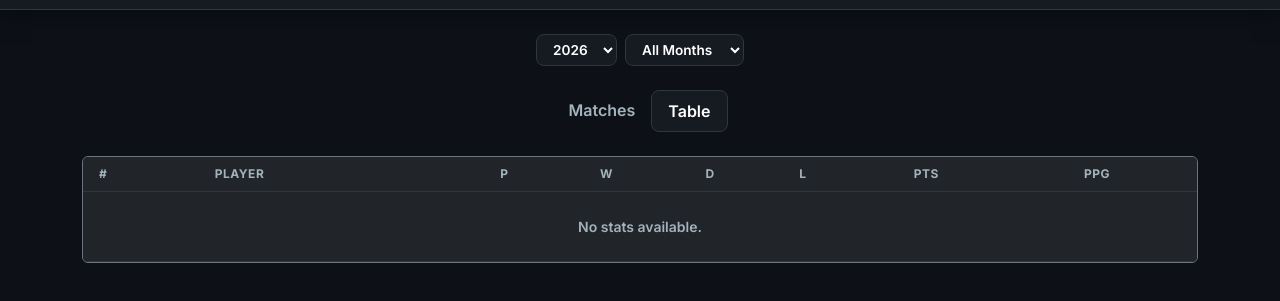
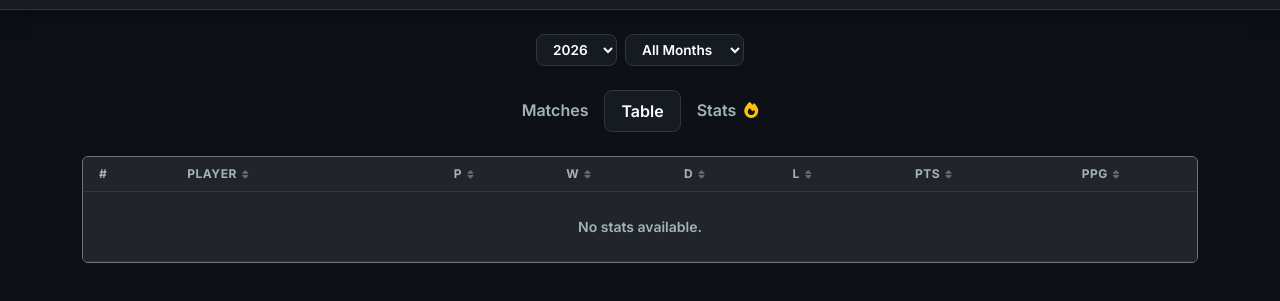
Before and after one commit to ccaannozturk/elderlysupport, a plain HTML site: page index.html in a window 1280 px wide. Both pictures are taken after a click on the tab "Table". Shown: the part 63-364 px from the top of the page. Drawn offline with nearby package versions, Linux system fonts and the light colour scheme; no server answers.

Commit message:
V15
V15. Data Analytics Update

```diff
--- a/index.html
+++ b/index.html
@@ -17,10 +17,9 @@
             --border: #30363d;
             --accent: #2f81f7;
             --accent-red: #fa7970;
-            /* FIX 3: Daha parlak sari */
             --accent-yellow: #ffea00;
         }
-        body { font-family: 'Inter', sans-serif; background-color: var(--bg-body); color: vareebu(--text-main); padding-bottom: 80px; }
+        body { font-family: 'Inter', sans-serif; background-color: var(--bg-body); color: var(--text-main); padding-bottom: 80px; }
 
         .text-muted { color: var(--text-muted) !important; }
         .text-white { color: #ffffff !important; }
@@ -64,8 +63,6 @@
         .tourn-row:last-child { border: none; }
         .rank-badge { width: 20px; height: 20px; display: inline-flex; align-items: center; justify-content: center; border-radius: 4px; font-size: 0.7rem; font-weight: bold; margin-right: 10px; background: #333; color: white; }
         .rank-1 { background: var(--accent-yellow); color: black; }
-        .tourn-scores { font-size: 0.75rem; color: var(--text-muted); margin-top: 10px; padding-top: 8px; border-top: 1px solid var(--border); display: flex; flex-wrap: wrap; gap: 8px; justify-content: center;}
-        .score-pill { background: #010409; padding: 2px 8px; border-radius: 4px; border: 1px solid #30363d; font-family: monospace; letter-spacing: 1px; color: #e6edf3; }
 
         /* ADMIN & UTILS */
         .admin-actions { background: rgba(30, 41, 59, 0.5); padding: 10px 16px; text-align: right; border-top: 1px solid var(--border); }
@@ -74,7 +71,6 @@
         .btn-outline-secondary:hover { background-color: var(--border); color: white; }
 
         #loadingOverlay { position: fixed; top:0; left:0; width:100%; height:100%; background:rgba(0,0,0,0.95); z-index:9999; display: flex; align-items: center; justify-content: center; }
-        #shareCanvas { display: none; }
         .dot { width: 8px; height: 8px; border-radius: 50%; display: inline-block; }
         .bg-y { background: var(--accent-yellow); } .bg-b { background: var(--accent); } .bg-r { background: var(--accent-red); }
         .color-opt { display: none; }
@@ -84,14 +80,16 @@
         .player-tag i { margin-left: 6px; color: #fa7970; cursor: pointer; }
 
         /* Table & Modal */
-        .table-dark-custom th { font-size: 0.75rem; color: var(--text-muted); text-transform: uppercase; font-weight: 700; border-bottom-color: var(--border); letter-spacing: 0.5px; }
+        .table-dark-custom th { font-size: 0.75rem; color: var(--text-muted); text-transform: uppercase; font-weight: 700; border-bottom-color: var(--border); letter-spacing: 0.5px; cursor: pointer; user-select: none; }
+        .table-dark-custom th:hover { color: white; }
         .table-dark-custom td { vertical-align: middle; padding: 14px 10px; border-bottom-color: var(--border); font-weight: 600; color: var(--text-main); }
         .rank-circle { width: 24px; height: 24px; background: var(--bg-body); border: 1px solid var(--border); color: var(--text-muted); border-radius: 50%; display: flex; align-items: center; justify-content: center; font-size: 0.7rem; font-weight: 700; }
         .r-1 { background: var(--accent-yellow); color: #000; border: none; }
         .modal-content { background-color: var(--bg-card); border-color: var(--border); color: var(--text-main); }
         .modal-header, .modal-footer { border-color: var(--border); }
         .btn-close { filter: invert(1); opacity: 0.8; }
-        .icon-form { width: 24px; height: 24px; display: inline-flex; align-items: center; justify-content: center; font-size: 1rem; }
+
+        .sort-icon { font-size: 0.6rem; opacity: 0.5; margin-left: 2px; }
     </style>
 </head>
 <body>
@@ -120,6 +118,7 @@
         <ul class="nav nav-pills justify-content-center" id="myTab" role="tablist">
             <li class="nav-item"><button class="nav-link active" data-bs-toggle="tab" data-bs-target="#matches">Matches</button></li>
             <li class="nav-item"><button class="nav-link" data-bs-toggle="tab" data-bs-target="#leaderboard">Table</button></li>
+            <li class="nav-item"><button class="nav-link" data-bs-toggle="tab" data-bs-target="#insights">Stats <i class="fas fa-fire ms-1 text-warning"></i></button></li>
             <li class="nav-item d-none" id="navNewEntry"><button class="nav-link" data-bs-toggle="tab" data-bs-target="#admin">Admin</button></li>
         </ul>
     </div>
@@ -129,26 +128,33 @@
             <div class="tab-pane fade show active" id="matches">
                 <div id="match-history-list"><div class="text-center py-5 text-muted small">Loading data...</div></div>
             </div>
+
             <div class="tab-pane fade" id="leaderboard">
-                <!-- Added table-responsive for mobile scrolling -->
                 <div class="card bg-dark border-secondary overflow-auto">
                     <table class="table table-dark table-hover mb-0 table-dark-custom text-center" style="white-space: nowrap;">
-                       <thead>
+                        <thead>
                             <tr>
                                 <th class="ps-3 text-start">#</th>
-                                <th class="text-start">PLAYER</th>
-                                <th>P</th>
-                                <th>W</th>
-                                <th>D</th>
-                                <th>L</th>
-                                <th>PTS</th>
-                                <th class="pe-3">PPG</th>
+                                <th class="text-start" onclick="sortTable('name')">PLAYER <i class="fas fa-sort sort-icon"></i></th>
+                                <th onclick="sortTable('played')">P <i class="fas fa-sort sort-icon"></i></th>
+                                <th onclick="sortTable('won')">W <i class="fas fa-sort sort-icon"></i></th>
+                                <th onclick="sortTable('drawn')">D <i class="fas fa-sort sort-icon"></i></th>
+                                <th onclick="sortTable('lost')">L <i class="fas fa-sort sort-icon"></i></th>
+                                <th onclick="sortTable('points')">PTS <i class="fas fa-sort sort-icon"></i></th>
+                                <th class="pe-3" onclick="sortTable('ppg')">PPG <i class="fas fa-sort sort-icon"></i></th>
                             </tr>
                         </thead>
                         <tbody id="leaderboard-body"></tbody>
                     </table>
                 </div>
             </div>
+
+            <div class="tab-pane fade" id="insights">
+                <div id="insightsContainer">
+                    <div class="text-center py-5 text-muted small"><div class="spinner-border spinner-border-sm text-secondary"></div> Analyzing Data...</div>
+                </div>
+            </div>
+
             <div class="tab-pane fade" id="admin">
                 <div class="text-end mb-3"><button class="btn btn-sm btn-outline-light" onclick="exportToCSV()">Export CSV</button></div>
 
@@ -174,7 +180,7 @@
                                     <option value="Sporthal Calvijn">Sporthal Calvijn</option>
                                     <option value="Sportgebouw Bibian Mentel">Sportgebouw Bibian Mentel</option>
                                     <option value="Sporthallen Zuid">Sporthallen Zuid</option>
-                                     <option value="Zeeburgereliand - Outdoor">Zeeburgereliand - Outdoor</option>
+                                    <option value="Zeeburgereiland - Outdoor">Zeeburgereiland - Outdoor</option>
                                 </select>
                             </div>
                             <div class="col-12"><input type="url" class="form-control form-control-sm" id="matchYoutube" placeholder="YouTube Link"></div>
@@ -225,7 +231,7 @@
                             </div>
                         </div>
 
-                      <div id="tournamentSection" class="d-none">
+                        <div id="tournamentSection" class="d-none">
                             <div class="row g-1 mb-2">
                                 <div class="col-4">
                                     <div class="p-1 border border-secondary rounded text-center bg-secondary bg-opacity-10">
@@ -268,7 +274,6 @@
     <div class="modal fade" id="loginModal" tabindex="-1"><div class="modal-dialog modal-sm modal-dialog-centered"><div class="modal-content bg-dark border-secondary p-4"><h6 class="fw-bold text-center mb-3">ADMIN ACCESS</h6><form id="loginForm"><input type="email" id="loginEmail" class="form-control mb-2" placeholder="Email" required><input type="password" id="loginPass" class="form-control mb-3" placeholder="Password" required><button type="submit" class="btn btn-light w-100">Login</button></form><div id="userInfo" class="d-none text-center"><small id="userEmailDisplay" class="d-block mb-3 text-muted"></small><button class="btn btn-outline-danger btn-sm w-100" id="logoutBtn">Logout</button></div></div></div></div>
     <div class="modal fade" id="playerStatsModal" tabindex="-1"><div class="modal-dialog modal-dialog-centered"><div class="modal-content bg-dark border-secondary"><div class="modal-header border-secondary pb-0"><h5 class="modal-title fw-bold" id="psName">Player</h5><button type="button" class="btn-close btn-close-white" data-bs-dismiss="modal"></button></div><div class="modal-body pt-3" id="psBody"></div></div></div></div>
     <div class="modal fade" id="matchDetailModal" tabindex="-1"><div class="modal-dialog modal-dialog-centered"><div class="modal-content bg-dark border-secondary"><div class="modal-body" id="modalBody"></div></div></div></div>
-    <canvas id="shareCanvas" width="1080" height="1920"></canvas>
 
     <script src="https://www.gstatic.com/firebasejs/9.23.0/firebase-app-compat.js"></script>
     <script src="https://www.gstatic.com/firebasejs/9.23.0/firebase-firestore-compat.js"></script>
```
